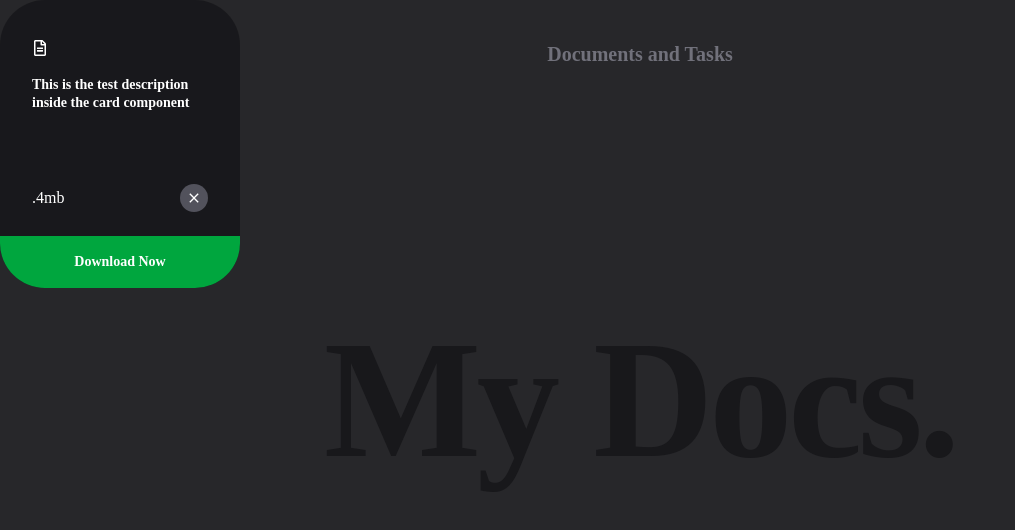
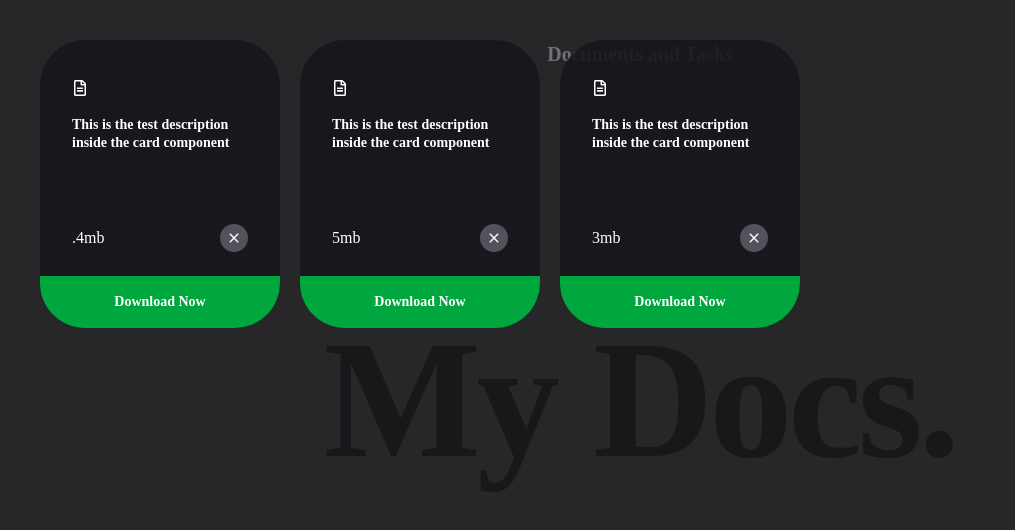
Before and after one commit to muazimmaqbool/mydocs, a React (Vite) app: page / in a window 1280 px wide. Shown: the top 530 px of the page, without its empty margins (0-1015 px from the left). Built offline with nearby package versions, Linux system fonts and the light colour scheme.

Commit message:
style fix

```diff
--- a/src/Components/Card.jsx
+++ b/src/Components/Card.jsx
@@ -6,7 +6,7 @@ import { IoMdClose } from "react-icons/io";
 //called from Foreground.jsx
 const Card = ({ data }) => {
   return (
-    <div className="relative w-60 h-72 bg-zinc-900/90 px-8 py-10 text-white rounded-[45px] overflow-hidden">
+    <div className="relative w-60 h-72 flex-shrink-0 bg-zinc-900/90 px-8 py-10 text-white rounded-[45px] overflow-hidden">
       {/* bg-zinc-900/10 in this 90 means 90% opacity */}
       <FaRegFileAlt />
       <p className="text-sm mt-5 font-semibold leading-tight">{data?.desc}</p>
--- a/src/Components/Foreground.jsx
+++ b/src/Components/Foreground.jsx
@@ -15,9 +15,29 @@ const Foreground = () => {
         tagColor: "green",
       },
     },
+    {
+      desc: "This is the test description inside the card component",
+      fileSize: "5mb",
+      close: true,
+      tag: {
+        isOpen: true,
+        tagTitle: "Download Now",
+        tagColor: "green",
+      },
+    },
+    {
+      desc: "This is the test description inside the card component",
+      fileSize: "3mb",
+      close: true,
+      tag: {
+        isOpen: true,
+        tagTitle: "Download Now",
+        tagColor: "green",
+      },
+    },
   ];
   return (
-    <div className="fixed top-0 left-0 z-[3] w-full h-full">
+    <div className="fixed top-0 left-0 z-[3] w-full h-full flex gap-5 flex-wrap p-10">
       {/* bg-sky-800/50 means 50% transparent, 50 means 50% opacity */}
       {
         data.map((item,index)=>(
```
